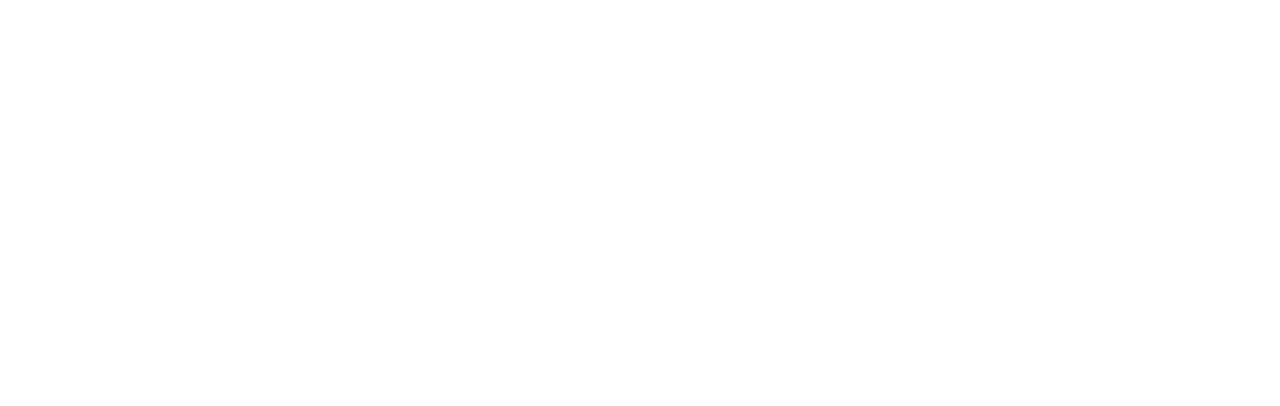
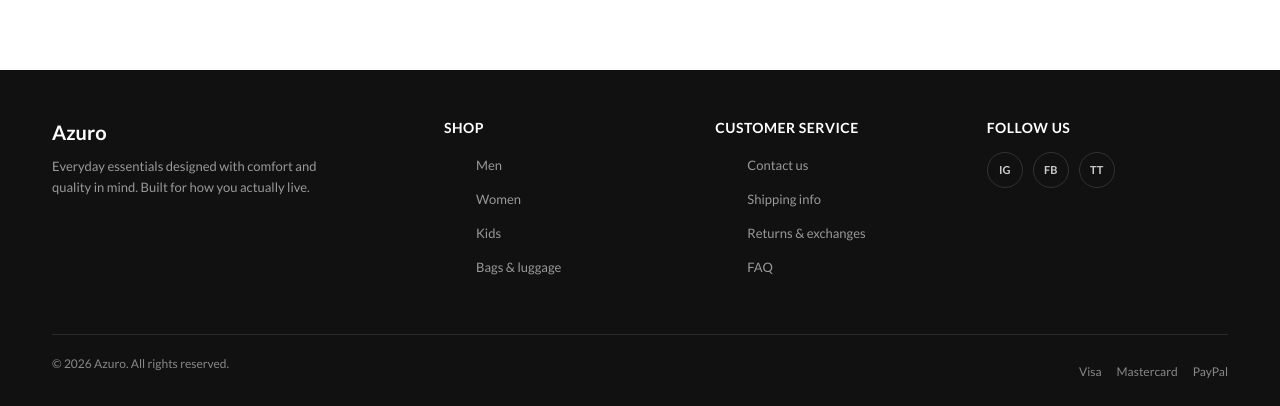
Before and after one commit to jamil19-humii/fullstack-ecommerce, a React (Vite) app: page /blogs in a window 1280 px wide. Shown: the part 831-1237 px from the top of the page. Before the commit the page ends 901 px from the top, so only its background shows below. Built offline with nearby package versions, Linux system fonts and the light colour scheme; no server answers.

Commit message:
Added tetimonials section and footer

```diff
--- a/src/App.css
+++ b/src/App.css
@@ -381,3 +381,133 @@ nav .navPart2 ul li:hover .submenu{opacity:1; visibility:inherit; top:100%;}
 .cartSummary { background: #f9f9f9; padding: 30px; border-radius: 8px; }
 .cartSummary h4 { margin-bottom: 20px; text-transform: uppercase; }
 .cartSummary .totalRow { display: flex; justify-content: space-between; font-size: 20px; font-weight: 700; margin-top: 15px; padding-top: 15px; border-top: 1px solid #ddd; }
+
+/*--Testimonials--*/
+.testimonialsSec { padding: 50px 0; }
+.testimonialsSec .hd { max-width: 650px; margin: 0 auto 40px auto; text-align: center; }
+.testimonialsSec .hd h2 { font-size: 28px; font-weight: 700; color: #111; margin-bottom: 10px; }
+.testimonialsSec .hd p { font-size: 14px; color: #777; line-height: 1.6; }
+
+.testimonialGrid { display: flex; gap: 20px; }
+
+.testimonialCard { background: #fff; border: 1px solid #eee; border-radius: 4px; padding: 20px; flex: 1; }
+.testimonialCard .stars { color: #ffb400; font-size: 14px; margin-bottom: 10px; }
+.testimonialCard .quote { font-size: 14px; color: #666; line-height: 1.6; margin-bottom: 15px; }
+
+.testimonialCard .customer { display: flex; align-items: center; gap: 12px; }
+.testimonialCard .customer .avatar { width: 36px; height: 36px; border-radius: 50%; background: #f5f5f5; display: flex; align-items: center; justify-content: center; font-size: 13px; font-weight: 700; color: #888; }
+.testimonialCard .customer h5 { margin: 0; font-size: 14px; font-weight: 600; color: #222; }
+
+.testimonialsSec { padding: 50px 0; border-top: 1px solid #eee; }
+
+@media (max-width: 768px) {
+  .testimonialGrid { flex-direction: column; }
+}
+
+/*--Newsletter--*/
+.newsletterSec { padding: 40px 0; background-color: #f5f5f5; border-top: 1px solid #eee; border-bottom: 1px solid #eee; }
+
+.newsletterRow {
+  display: flex;
+  justify-content: space-between;
+  align-items: flex-start;
+  gap: 40px;
+  flex-wrap: wrap;
+}
+
+.newsletterInfo { max-width: 380px; }
+.newsletterInfo h2 { font-size: 18px; font-weight: 700; color: #111; margin-bottom: 8px; }
+.newsletterInfo p { font-size: 13px; color: #666; line-height: 1.6; }
+
+.newsletterFormWrap { flex: 1; min-width: 300px; max-width: 480px; }
+.newsletterForm label { display: block; font-size: 13px; font-weight: 700; color: #111; margin-bottom: 8px; }
+
+.inputRow { display: flex; gap: 10px; }
+.inputRow input {
+  flex: 1;
+  height: 44px;
+  padding: 0 15px;
+  border: 1px solid #ccc;
+  border-radius: 2px;
+  font-size: 14px;
+  outline: none;
+  background: #fff;
+}
+.inputRow button {
+  height: 44px;
+  padding: 0 25px;
+  background: #000;
+  color: #fff;
+  border: none;
+  border-radius: 2px;
+  font-weight: 700;
+  font-size: 14px;
+  cursor: pointer;
+}
+.inputRow button:hover { background: #333; }
+
+.newsletterDisclaimer {
+  font-size: 11px;
+  color: #888;
+  margin-top: 25px;
+  line-height: 1.6;
+}
+.newsletterDisclaimer a {
+  color: #888;
+  text-decoration: underline;
+}
+.newsletterDisclaimer a:hover { color: #333; }
+
+.successMsg { font-size: 14px; font-weight: 600; color: #00b074; }
+
+@media (max-width: 768px) {
+  .newsletterRow { flex-direction: column; }
+  .inputRow { flex-direction: column; }
+}
+
+
+/*--Footer--*/
+.footerSec { padding: 50px 0 0; background-color: #111; color: #ccc; }
+
+.footerTop {
+  display: grid;
+  grid-template-columns: 1.5fr 1fr 1fr 1fr;
+  gap: 30px;
+  padding-bottom: 40px;
+}
+
+.footerBrand h3 { color: #fff; font-size: 20px; font-weight: 700; margin-bottom: 12px; }
+.footerBrand p { font-size: 13px; line-height: 1.6; color: #999; max-width: 280px; }
+
+.footerCol h4 { color: #fff; font-size: 14px; font-weight: 700; text-transform: uppercase; margin-bottom: 15px; letter-spacing: 0.5px; }
+.footerCol ul { list-style: none; }
+.footerCol ul li { margin-bottom: 10px; }
+.footerCol ul li a { color: #999; font-size: 13px; text-decoration: none; transition: color 0.2s ease; }
+.footerCol ul li a:hover { color: #fff; }
+
+.footerSocial { display: flex; gap: 10px; }
+.footerSocial a {
+  width: 36px; height: 36px;
+  display: flex; align-items: center; justify-content: center;
+  border: 1px solid #333; border-radius: 50%;
+  color: #ccc; font-size: 11px; font-weight: 700;
+  text-decoration: none; transition: all 0.2s ease;
+}
+.footerSocial a:hover { background: #fff; color: #111; border-color: #fff; }
+
+.footerBottom {
+  display: flex;
+  justify-content: space-between;
+  align-items: center;
+  border-top: 1px solid #2a2a2a;
+  padding: 20px 0;
+  font-size: 12px;
+  color: #888;
+}
+
+.footerPayments { display: flex; gap: 15px; font-size: 12px; color: #888; }
+
+@media (max-width: 768px) {
+  .footerTop { grid-template-columns: 1fr 1fr; }
+  .footerBottom { flex-direction: column; gap: 10px; text-align: center; }
+}
--- a/src/App.jsx
+++ b/src/App.jsx
@@ -10,6 +10,7 @@ import Cart from "./Pages/Cart";
 import { CartProvider } from "./CartContext";
 
 import Blog from "./Pages/Blog";
+import Footer from "./Components/Footer";
 
 import { createContext, useEffect, useState } from "react";
 import axios from 'axios';
@@ -59,6 +60,7 @@ function App() {
   <Route path="/cart" element={<Cart />} />
   <Route path="/blogs" element={<Blog />} />
 </Routes>
+   <Footer />
 
         </MyContext.Provider>
       </BrowserRouter>
--- /dev/null
+++ b/src/Components/Footer/index.jsx
@@ -0,0 +1,60 @@
+// src/Components/Footer/index.jsx
+import { Link } from "react-router-dom";
+
+const Footer = () => {
+  return (
+    <footer className="footerSec">
+      <div className="container">
+        <div className="footerTop">
+          <div className="footerCol footerBrand">
+            <h3>Azuro</h3>
+            <p>
+              Everyday essentials designed with comfort and quality in mind.
+              Built for how you actually live.
+            </p>
+          </div>
+
+          <div className="footerCol">
+            <h4>Shop</h4>
+            <ul>
+              <li><Link to="/shop?cat=men">Men</Link></li>
+              <li><Link to="/shop?cat=women">Women</Link></li>
+              <li><Link to="/shop?cat=kids">Kids</Link></li>
+              <li><Link to="/shop?cat=bags-luggage">Bags & luggage</Link></li>
+            </ul>
+          </div>
+
+          <div className="footerCol">
+            <h4>Customer service</h4>
+            <ul>
+              <li><Link to="/contact">Contact us</Link></li>
+              <li><Link to="/shipping">Shipping info</Link></li>
+              <li><Link to="/returns">Returns & exchanges</Link></li>
+              <li><Link to="/faq">FAQ</Link></li>
+            </ul>
+          </div>
+
+          <div className="footerCol">
+            <h4>Follow us</h4>
+            <div className="footerSocial">
+              <a href="#" aria-label="Instagram">IG</a>
+              <a href="#" aria-label="Facebook">FB</a>
+              <a href="#" aria-label="TikTok">TT</a>
+            </div>
+          </div>
+        </div>
+
+        <div className="footerBottom">
+          <p>&copy; {new Date().getFullYear()} Azuro. All rights reserved.</p>
+          <div className="footerPayments">
+            <span>Visa</span>
+            <span>Mastercard</span>
+            <span>PayPal</span>
+          </div>
+        </div>
+      </div>
+    </footer>
+  );
+};
+
+export default Footer;
--- /dev/null
+++ b/src/Components/Newsletter/index.jsx
@@ -0,0 +1,59 @@
+// src/Components/Newsletter/index.jsx
+import { useState } from "react";
+
+const Newsletter = () => {
+  const [email, setEmail] = useState("");
+  const [submitted, setSubmitted] = useState(false);
+
+  const handleSubmit = (e) => {
+    e.preventDefault();
+    if (!email.trim()) return;
+    setSubmitted(true);
+    setEmail("");
+  };
+
+  return (
+    <section className="newsletterSec">
+      <div className="container">
+        <div className="newsletterRow">
+          <div className="newsletterInfo">
+            <h2>Sign up for email</h2>
+            <p>
+              Sign up to receive Azuro emails and get first dibs on new
+              arrivals, sales, exclusive content, events and more!
+            </p>
+          </div>
+
+          <div className="newsletterFormWrap">
+            {submitted ? (
+              <p className="successMsg">Thanks for subscribing!</p>
+            ) : (
+              <form className="newsletterForm" onSubmit={handleSubmit}>
+                <label htmlFor="newsletterEmail">Email address*</label>
+                <div className="inputRow">
+                  <input
+                    id="newsletterEmail"
+                    type="email"
+                    value={email}
+                    onChange={(e) => setEmail(e.target.value)}
+                    required
+                  />
+                  <button type="submit">Submit</button>
+                </div>
+              </form>
+            )}
+          </div>
+        </div>
+
+        <p className="newsletterDisclaimer">
+          By entering your email address, you agree to receive Azuro offers,
+          promotions and other commercial messages. You can view our{" "}
+          <a href="/privacy-policy">privacy policy here</a> and you may{" "}
+          <a href="/unsubscribe">unsubscribe</a> at any time.
+        </p>
+      </div>
+    </section>
+  );
+};
+
+export default Newsletter;
--- /dev/null
+++ b/src/Components/Testimonials/index.jsx
@@ -0,0 +1,53 @@
+// src/Components/Testimonials/index.jsx
+
+const testimonials = [
+  {
+    id: 1,
+    name: "Amara K.",
+    rating: 5,
+    text: "I wasn't sure about the fit at first, but the sizing guide was spot on. The sweatpants are the softest thing I own now.",
+  },
+  {
+    id: 2,
+    name: "Brian M.",
+    rating: 5,
+    text: "Ordered on a Tuesday, had it by Friday. Wasn't expecting shipping that fast for standard delivery.",
+  },
+  {
+    id: 3,
+    name: "Faith N.",
+    rating: 5,
+    text: "The jacket photos don't even do it justice — looks way more expensive in person.",
+  },
+];
+
+const Testimonials = () => {
+  return (
+    <section className="testimonialsSec">
+      <div className="container">
+        <div className="hd">
+          <h2>What our customers say</h2>
+          <p>Real feedback from people shopping at Azuro.</p>
+        </div>
+
+        <div className="testimonialGrid">
+          {testimonials.map((review) => (
+            <div className="testimonialCard" key={review.id}>
+              <div className="stars">
+                {"★".repeat(review.rating)}
+                {"☆".repeat(5 - review.rating)}
+              </div>
+              <p className="quote">{review.text}</p>
+              <div className="customer">
+                <div className="avatar">{review.name.charAt(0)}</div>
+                <h5>{review.name}</h5>
+              </div>
+            </div>
+          ))}
+        </div>
+      </div>
+    </section>
+  );
+};
+
+export default Testimonials;
--- a/src/Pages/Home/index.jsx
+++ b/src/Pages/Home/index.jsx
@@ -3,6 +3,8 @@ import HomeBanner from "../../Components/HomeBanner";
 import Services from "../../Components/Services";
 import PromoBanners from '../../Components/PromoBanners';
 import HomeProducts from "../../Components/HomeProducts";
+import Testimonials from "../../Components/Testimonials";
+import Newsletter from "../../Components/Newsletter";
 
 
 const Home=()=>{
@@ -13,6 +15,8 @@ const Home=()=>{
                   <Services/>
                   <PromoBanners />
                   <HomeProducts/>
+                  <Testimonials />
+                  <Newsletter />
 
                 <section className="homeProducts">
                     <div className="container">
```
